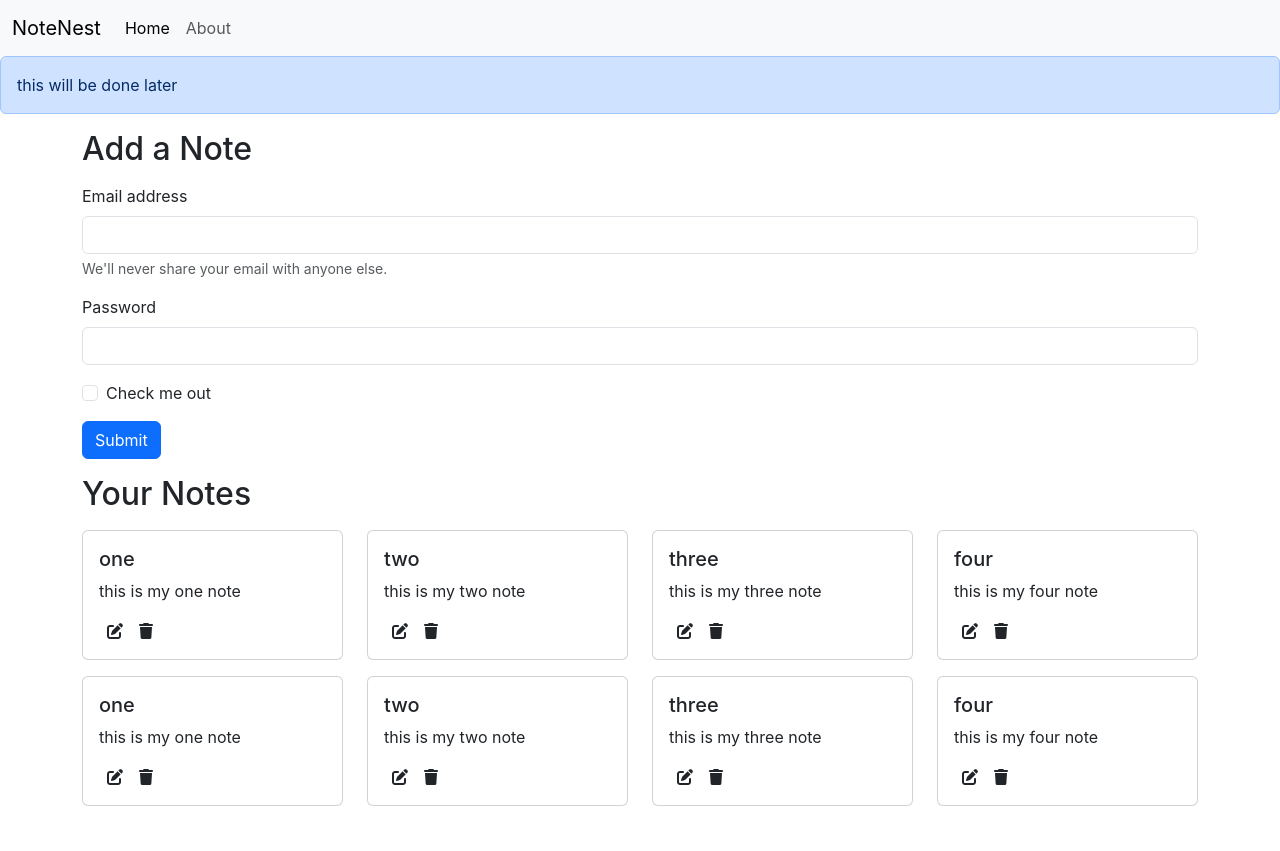
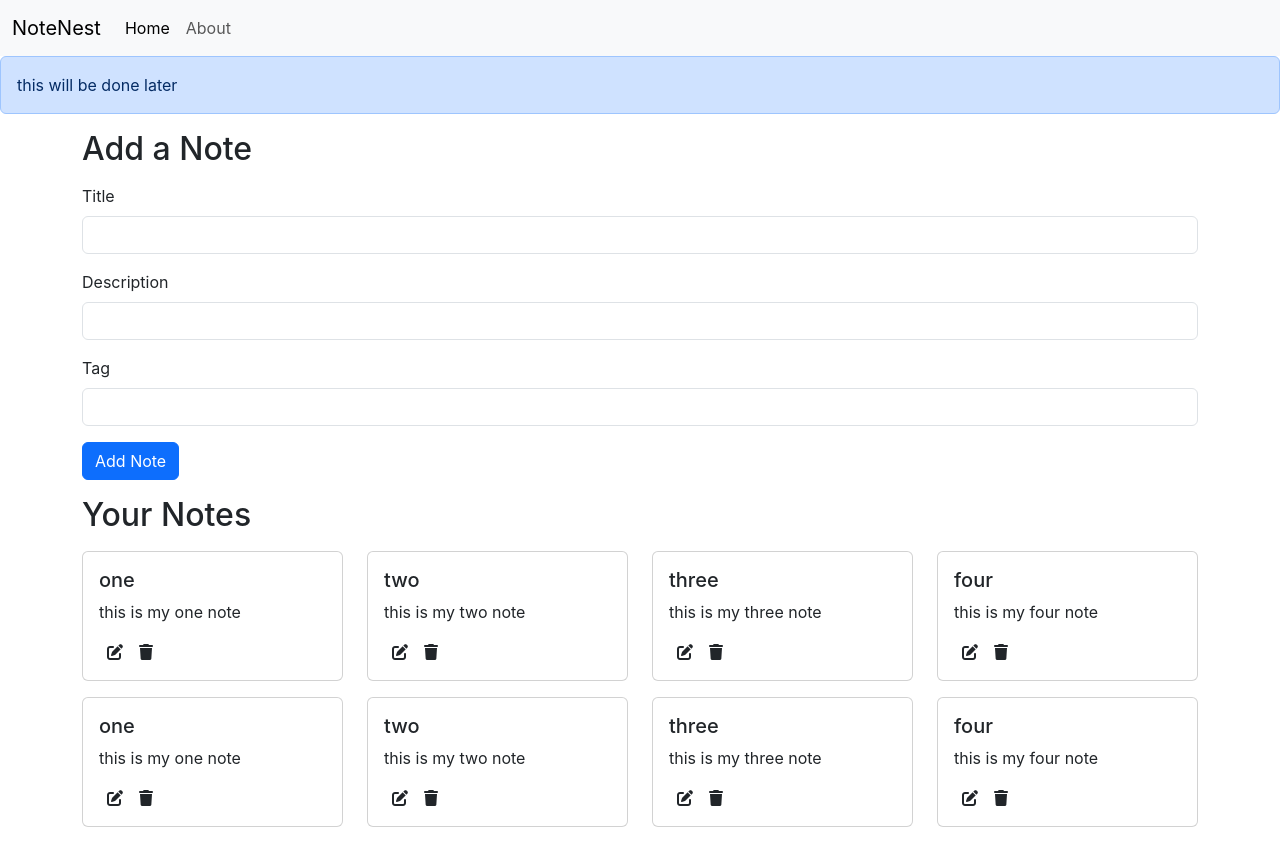
Before and after one commit to VanshGusain18/NoteNest-App, a React (Create React App) app: page / in a window 1280 px wide. Before the commit the page ends 830 px from the top, so only its background shows below. Built offline with nearby package versions, Linux system fonts and the light colour scheme.

Commit message:
added addnote in client side

```diff
--- /dev/null
+++ b/src/Components/Addnote.js
@@ -0,0 +1,73 @@
+import React, { useContext, useState } from "react";
+import NoteContext from "../Context/notes/NoteContext";
+
+const Addnote = () => {
+  const contex = useContext(NoteContext);
+  const { addnote } = contex;
+
+  const [note, setNote] = useState({
+    title: "",
+    description: "",
+    tag: "default",
+  });
+
+  const handleclick = (e) => {
+    e.preventDefault();
+    addnote(note.title, note.description, note.tag);
+  };
+
+  const handlechange = (e) => {
+    setNote({ ...note, [e.target.name]: e.target.value });
+  };
+
+  return (
+    <div>
+      <h2>Add a Note</h2>
+      <form>
+        <div className="mb-3 my-3">
+          <label htmlFor="title" className="form-label">
+            Title
+          </label>
+          <input
+            type="text"
+            className="form-control"
+            id="title"
+            name="title"
+            aria-describedby="emailHelp"
+            onChange={handlechange}
+          />
+        </div>
+        <div className="mb-3">
+          <label htmlFor="description" className="form-label">
+            Description
+          </label>
+          <input
+            type="text"
+            className="form-control"
+            id="description"
+            name="description"
+            onChange={handlechange}
+          />
+        </div>
+        <div className="mb-3">
+          <label htmlFor="tag" className="form-label">
+            Tag
+          </label>
+          <input
+            type="text"
+            className="form-control"
+            id="tag"
+            name="tag"
+            onChange={handlechange}
+          />
+        </div>
+
+        <button type="submit" className="btn btn-primary" onClick={handleclick}>
+          Add Note
+        </button>
+      </form>
+    </div>
+  );
+};
+
+export default Addnote;
--- a/src/Components/Alert.js
+++ b/src/Components/Alert.js
@@ -3,7 +3,7 @@ import React from "react";
 const Alert = (props) => {
   return (
     <div>
-      <div class="alert alert-primary" role="alert">
+      <div className="alert alert-primary" role="alert">
         {props.msg}
       </div>
     </div>
--- a/src/Components/Home.js
+++ b/src/Components/Home.js
@@ -3,46 +3,6 @@ import Note from "./Note";
 const Home = () => {
   return (
     <div className="container my-2">
-      <h2>Add a Note</h2>
-      <form>
-        <div className="mb-3 my-3">
-          <label htmlFor="exampleInputEmail1" className="form-label">
-            Email address
-          </label>
-          <input
-            type="email"
-            className="form-control"
-            id="exampleInputEmail1"
-            aria-describedby="emailHelp"
-          />
-          <div id="emailHelp" className="form-text">
-            We'll never share your email with anyone else.
-          </div>
-        </div>
-        <div className="mb-3">
-          <label htmlFor="exampleInputPassword1" className="form-label">
-            Password
-          </label>
-          <input
-            type="password"
-            className="form-control"
-            id="exampleInputPassword1"
-          />
-        </div>
-        <div className="mb-3 form-check">
-          <input
-            type="checkbox"
-            className="form-check-input"
-            id="exampleCheck1"
-          />
-          <label className="form-check-label" htmlFor="exampleCheck1">
-            Check me out
-          </label>
-        </div>
-        <button type="submit" className="btn btn-primary">
-          Submit
-        </button>
-      </form>
       <Note />
     </div>
   );
--- a/src/Components/Note.js
+++ b/src/Components/Note.js
@@ -1,17 +1,21 @@
 import React, { useContext } from "react";
 import NoteContext from "../Context/notes/NoteContext";
 import Noteitem from "./Noteitem";
+import Addnote from "./Addnote";
 
 const Note = () => {
   const context = useContext(NoteContext);
-  const { notes } = context;
+  const { notes, addnote } = context;
   return (
+    <>
+      <Addnote />
       <div className="row my-3">
         <h2>Your Notes</h2>
         {notes.map((note) => {
           return <Noteitem key={note._id} note={note} />;
         })}
       </div>
+    </>
   );
 };
 
--- a/src/Context/notes/NoteState.js
+++ b/src/Context/notes/NoteState.js
@@ -78,8 +78,26 @@ const NoteState = (props) => {
   ];
 
   const [notes, setNotes] = useState(notesInitial);
+
+  //Add a note.
+  const addnote = (title, description, tag) => {
+    const note = {
+      _id: "6686b61d23aae175f821541490a",
+      user: "6686b135a9cfdf08a513a959",
+      title: title,
+      description: description,
+      tags: tag,
+      date: "2024-07-04T14:47:57.154Z",
+      __v: 0,
+    };
+    setNotes(notes.concat(note));
+  };
+  //Delete a note.
+  const deletenote = () => {};
+  //Edit a note.
+  const editnote = () => {};
   return (
-    <NoteContext.Provider value={{ notes, setNotes }}>
+    <NoteContext.Provider value={{ notes, addnote, deletenote, editnote }}>
       {props.children}
     </NoteContext.Provider>
   );
```
Lines whose indentation alone changed are shown as unchanged.
